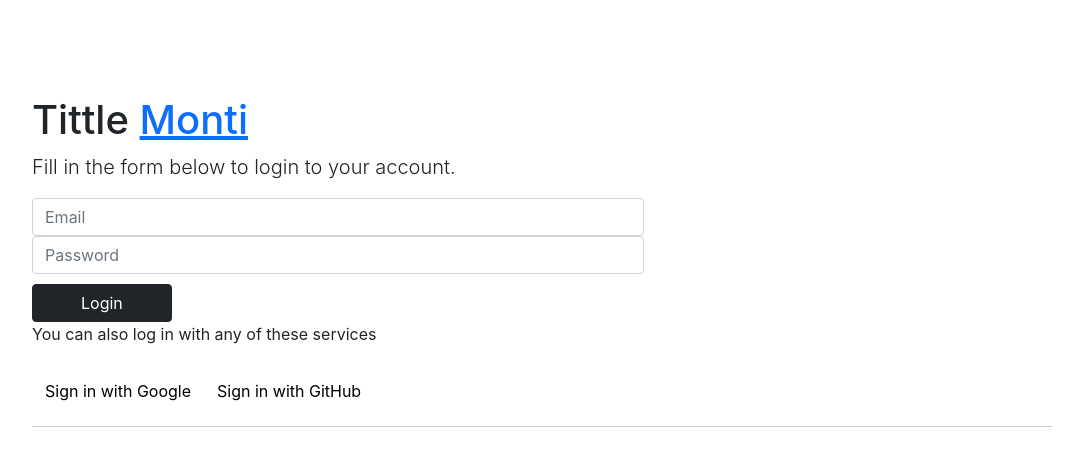
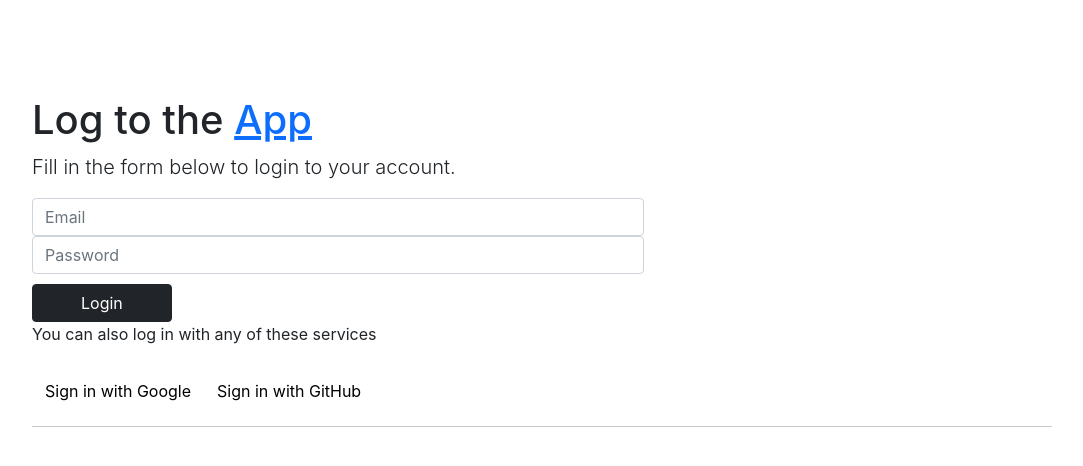
Before and after one commit to MontielJuan/Proyecto-RST, a React (Create React App) app: page /login in a window 1280 px wide. Shown: the top 466 px of the page, without its empty margins (98-1181 px from the left). Built offline with nearby package versions, Linux system fonts and the light colour scheme; no server answers.

Commit message:
Correccion pagina de inicio

```diff
--- a/src/pages/Home.jsx
+++ b/src/pages/Home.jsx
@@ -9,12 +9,10 @@ export default class HomePage extends Component {
           <div>
             <section className="container text-center py-5">
               <div >
-                <h1 className="display-4">Welcome to Chatty</h1>
-                <p className="lead">A great place to share your thoughts with friends</p>
+                <h1 className="display-4">Welcome</h1>
               </div>
               <div className="mt-4 ">
-                <Link className="btn btn-primary px-5 mr-3" to = "/signup">Create New Account</Link>
-                <Link className="btn px-5 text-white" to = "/login">Login to your Account</Link>
+                <Link className="btn btn-primary px-5 mr-3" to = "/login">Login to your Account</Link>
               </div>
             </section>
           </div>
--- a/src/pages/Login.jsx
+++ b/src/pages/Login.jsx
@@ -55,7 +55,7 @@ export default class Login extends Component {
 				className="mt-5 py-5 px-5"
 				autoComplete="off"
 				onSubmit={this.handleSubmit}>
-					<h1>Tittle <Link className="title ml-2" to = "/">Monti</Link> </h1>
+					<h1>Log to the <Link className="title ml-2" to = "/">App</Link> </h1>
 					<p className="lead">Fill in the form below to login to your account.</p>
 					<div className="form-group">
 						<input
```
